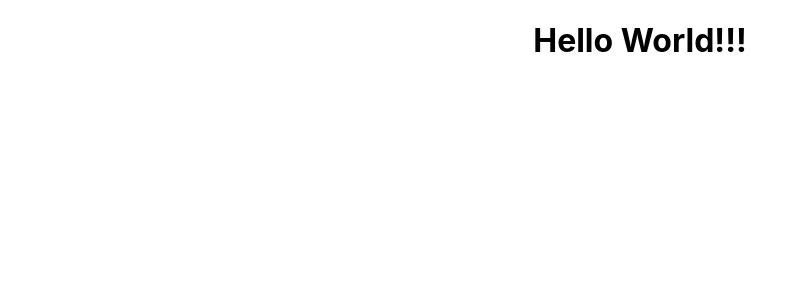
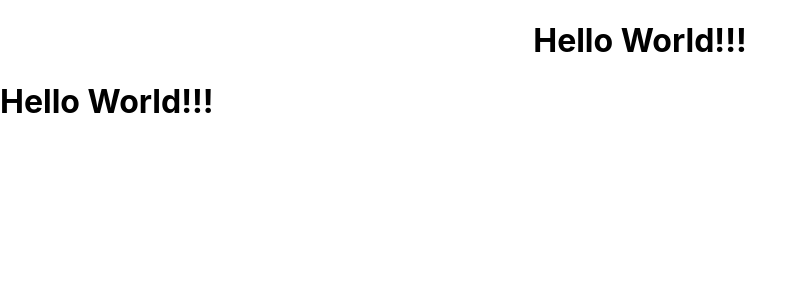
Before and after one commit to tigisthailay/Text-to-speech-data-collection-with-Kafka-Airflow-and-Spark, a React (Create React App) app in the folder frontend/: page / in a window 1280 px wide. Shown: the top 300 px of the page, without its empty margins (0-805 px from the left). Built offline with nearby package versions, Linux system fonts and the light colour scheme.

Commit message:
Feat(add): adde the hello world header component

```diff
--- a/frontend/src/App.js
+++ b/frontend/src/App.js
@@ -1,4 +1,5 @@
 import './App.css';
+import Header from './components/Header/header';
 
 function App() {
   return (
@@ -6,6 +7,7 @@ function App() {
       <div className="App">
       <h1>Hello World!!!</h1>
       </div>
+      <Header />
     </div>
   );
 }
--- a/frontend/src/components/Header/header.jsx
+++ b/frontend/src/components/Header/header.jsx
@@ -1,3 +1,7 @@
 import React from 'react'
+// Import an image for logo here
 
-// Import an image for logo here
+const Header = () =>(
+    <h1>Hello World!!!</h1>
+);
+export default Header;
```
